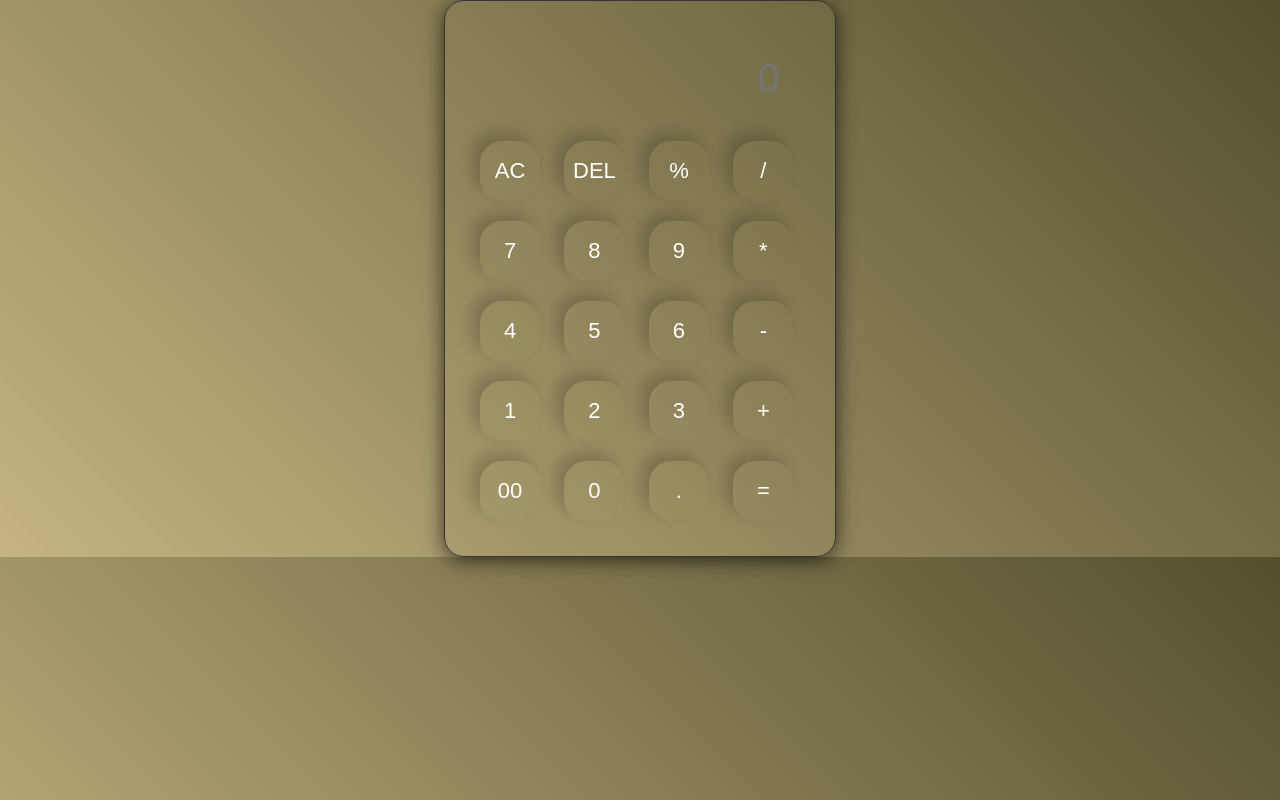
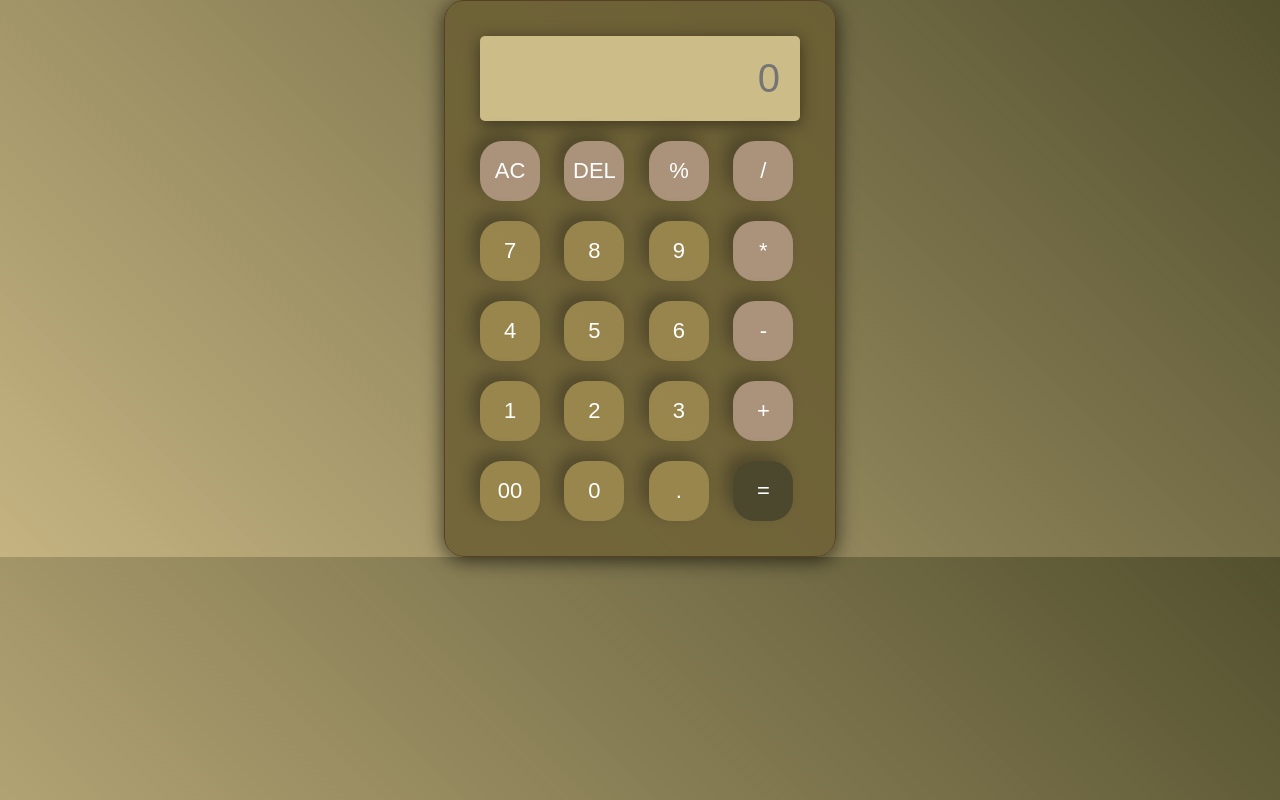
Before and after one commit to Zayanr2/Calculator, a plain HTML site: page index.html in a window 1280 px wide. Drawn offline with Linux system fonts and the light colour scheme.

Commit message:
improved css, calculator is visually complete

```diff
--- a/index.html
+++ b/index.html
@@ -10,34 +10,37 @@
     <div class="calculator">
         <input type="text" placeholder="0">
         <div>
-            <button>AC</button>
-            <button>DEL</button>
-            <button>%</button>
-            <button>/</button>
+            <button class="operater">AC</button>
+            <button class="operater">DEL</button>
+            <button class="operater">%</button>
+            <button class="operater">/</button>
         </div>
         <div>
             <button>7</button>
             <button>8</button>
             <button>9</button>
-            <button>*</button>
+            <button class="operater">*</button>
         </div>
         <div>
             <button>4</button>
             <button>5</button>
             <button>6</button>
-            <button>-</button>
+            <button class="operater">-</button>
         </div>
         <div>
             <button>1</button>
             <button>2</button>
             <button>3</button>
-            <button>+</button>
+            <button class="operater">+</button>
         </div>
         <div>
             <button>00</button>
             <button>0</button>
             <button>.</button>
-            <button>=</button>
+            <button class="equal">=</button>
         </div>
     </div>
+
+    <script src="script.js"></script>
 </body>
+</html>
--- a/style.css
+++ b/style.css
@@ -18,10 +18,10 @@ body{
 }
 
 .calculator{
-    border: 1.5px solid #353434;
+    border: 1.5px solid #584122;
     padding: 25px;
     border-radius: 20px;
-    background:  transparent;
+    background:  #6b5e33dc;
     box-shadow: 0px 3px 20px #000000a9;
 }
 
@@ -30,11 +30,10 @@ input{
     border: none;
     padding: 20px;
     margin:10px;
-    background: transparent;
+    background: #dbcb95dc;
     border-radius:5px;
-    box-shadow: 0px 3px 15px rgbs(80, 80, 80, 0.2);
+    box-shadow: 0px 3px 15px rgb(12, 12, 12,0.5);
     font-size: 40px;
-    color: #ffffff;
     text-align: right;
     cursor: pointer;
 }
@@ -43,17 +42,24 @@ input ::placeholder{
     color: #ffffff;
 }
 
-
 button{
     border:none;
     width:60px;
     height:60px;
     margin: 10px;
     border-radius: 22px;
-    background: transparent;
+    background: #ad9758a9;
     color: #ffffff;
     font-size:22px;
-    box-shadow: -8px -8px 15px rgb(12, 12, 12 , 0.2);
+    box-shadow: -8px -8px 15px rgb(12, 12, 12 , 0.3);
     cursor:pointer;
 
 }
+
+.equal{
+    background-color: #4b482e;
+}
+
+.operater{
+    background-color:rgb(170, 147, 122);
+}
```
